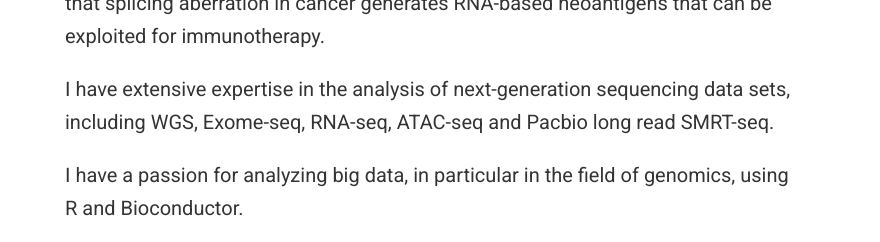
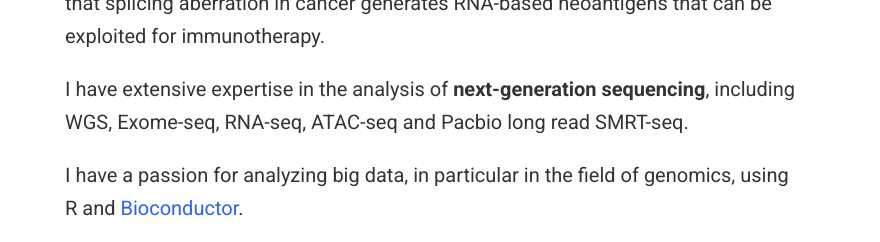
Before and after one commit to DiogoVeiga/DiogoVeiga.github.io, a plain HTML site: page index.html in a window 1280 px wide. Shown: the part 418-660 px from the top of the page, 400-1280 px from the left. Drawn offline with nearby package versions, Linux system fonts and the light colour scheme; some icons are missing.

Commit message:
bioconductor link

```diff
--- a/index.html
+++ b/index.html
@@ -404,9 +404,9 @@
 
 <p>I am currently a Full Computational Scientist at the Jackson Laboratory. I joined <a href="https://www.jax.org/research-and-faculty/research-labs/the-banchereau-lab" target="_blank">Jacques Banchereau&rsquo;s lab</a> at the Jackson Laboratory to help developing a groundbreaking research program aimed at the identification of cancer isoforms using hybrid-capture long-read sequencing. Here, I am leading the development of a computational pipeline to analyze hybrid-capture long-read sequencing data combined with RNA-seq data to discover RNA-based neoantigens. Our premise is that splicing aberration in cancer generates RNA-based neoantigens that can be exploited for immunotherapy.</p>
 
-<p>I have extensive expertise in the analysis of next-generation sequencing data sets, including WGS, Exome-seq, RNA-seq, ATAC-seq and Pacbio long read SMRT-seq.</p>
-
-<p>I have a passion for analyzing big data, in particular in the field of genomics, using R and Bioconductor.</p>
+<p>I have extensive expertise in the analysis of <strong>next-generation sequencing</strong>, including WGS, Exome-seq, RNA-seq, ATAC-seq and Pacbio long read SMRT-seq.</p>
+
+<p>I have a passion for analyzing big data, in particular in the field of genomics, using R and <a href="https://bioconductor.org/" target="_blank">Bioconductor</a>.</p>
 
 
     <div class="row">
```
